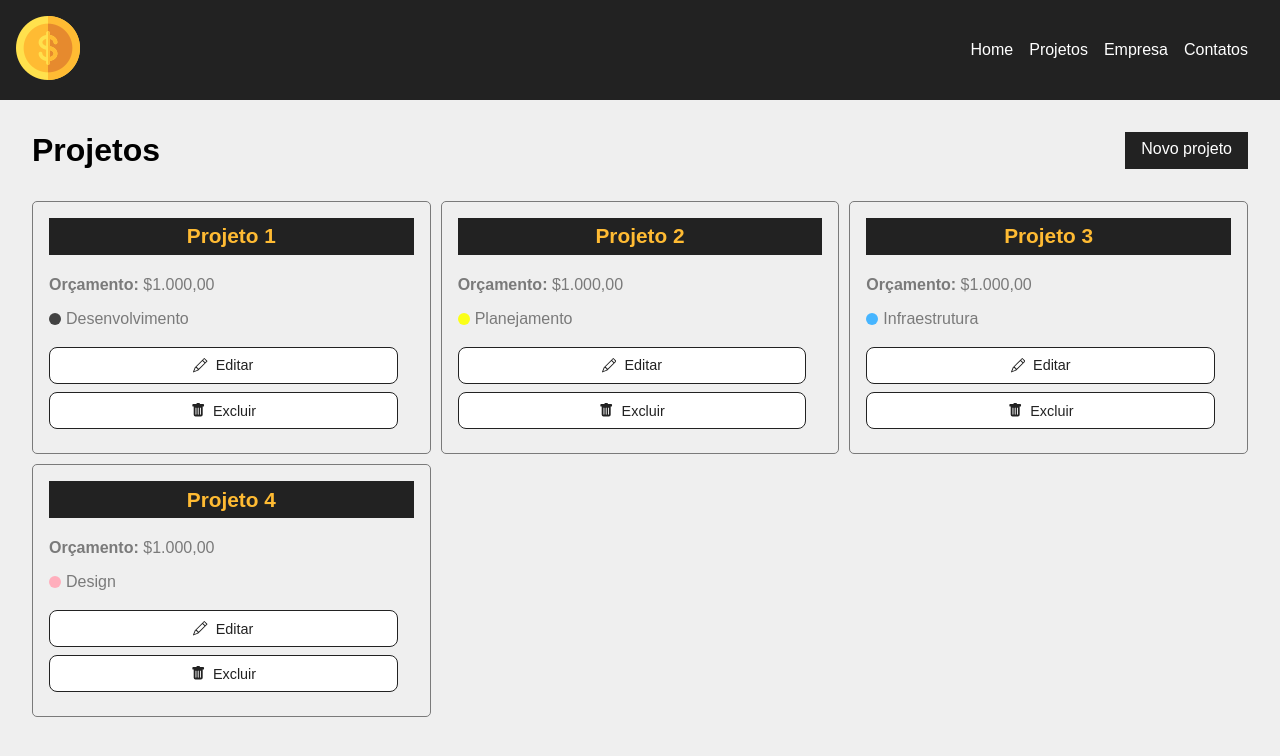
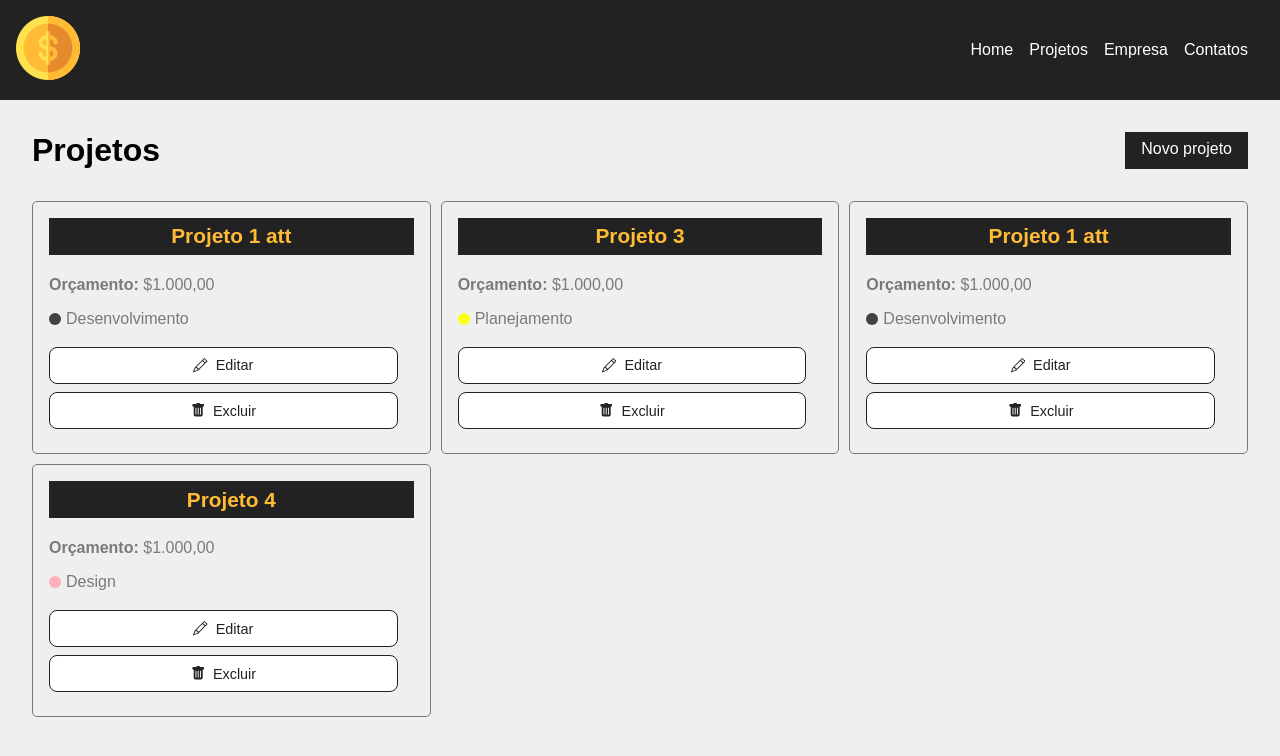
Before and after one commit to Adoniasfalcao/Costs, a React (Create React App) app: page /projects in a window 1280 px wide. Shown: the top 756 px of the page. Built offline with nearby package versions, Linux system fonts and the light colour scheme; data requests are answered from the project's data file.

Commit message:
Edição de projetos

```diff
--- a/dj.json
+++ b/dj.json
@@ -1,11 +1,7 @@
 {
   "projects": [
     {
-
-      "project_name": "Dhenzel Lima Ribeiro",
-      "project_budget": "$1.567,89",
-
-      "project_name": "Projeto 1",
+      "project_name": "Projeto 1 att",
       "project_budget": "$1.000,00",
       "category": {
         "id": "1",
@@ -16,7 +12,7 @@
       "id": 1
     },
     {
-      "project_name": "Projeto 2",
+      "project_name": "Projeto 3 ",
       "project_budget": "$1.000,00",
       "category": {
         "id": "3",
@@ -24,22 +20,18 @@
       },
       "cost": 0,
       "services": [],
-      "id": 2
+      "id": 4
     },
     {
-      "project_name": "Projeto 3",
+      "project_name": "Projeto 1 att",
       "project_budget": "$1.000,00",
-
       "category": {
-        "id": "2",
-        "name": "Infraestrutura"
+        "id": "1",
+        "name": "Desenvolvimento"
       },
       "cost": 0,
       "services": [],
-
-      "id": 1,
-
-      "id": 3
+      "id": 6
     },
     {
       "project_name": "Projeto 4",
@@ -50,8 +42,7 @@
       },
       "cost": 0,
       "services": [],
-      "id": 4
-
+      "id": 7
     }
   ],
   "categories": [
--- a/src/components/pages/Project.jsx
+++ b/src/components/pages/Project.jsx
@@ -4,14 +4,17 @@ import { useState, useEffect } from 'react'
 import Loading from '../layout/Loading'
 import Container from '../layout/Container'
 import ProjectForm from '../project/ProjectForm'
+import Message from '../layout/Message'
 
 
 function Project () {
 
-    //Definindo variáveis para fazer associação ao projeto
+    //Variáveis que se associam ao projeto
     const { id } = useParams()
     const [project, setProject] = useState([])
     const [showProjectForm, setShowProjectForm] = useState(false)
+    const [message, setMessage] = useState()
+    const [type, setType] = useState()
 
 
     //Pegando projetos do JSON
@@ -38,10 +41,13 @@ function Project () {
     function editPost (project) {
 
         if (project.project_budget < project.costs) {
-            //Nada ainda
+            setMessage('O orçamento não pode ser menor que os custos do projeto!')
+            setType('error')
+            return false
         }
 
-        fetch(`http//localhost:5000/projects/${id}`, {
+
+        fetch(`http://localhost:5000/projects/${id}`, {
             method: 'PATCH',
             headers: {
                 'Content-Type':'application/json'
@@ -54,9 +60,12 @@ function Project () {
 
             setProject(data)
             setShowProjectForm(false)
+            setMessage('Projeto atualizado com sucesso!')
+            setType('sucess')
 
         })
         .catch( err => console.log(err) )
+
     }
 
 
@@ -71,10 +80,15 @@ function Project () {
             {project.project_name ?
              (
                 <div className={styles.project_details}>
+
                     <Container customClass="column">
+                        {message && <Message type={type} message={message}/>}
+
                         <div className={styles.details_container}>
+
                             <h1>Projeto: {project.project_name}</h1>
                             <button onClick={toggleProjectForm} className={styles.btn}>{!showProjectForm ? 'Editar projeto' : 'Fechar'}</button>
+
 
                             {!showProjectForm ?
                             (
@@ -96,7 +110,7 @@ function Project () {
                             (
                                 <div className={styles.project_info}>
                                     <p>Editar projeto</p>
-                                    <ProjectForm handleSubmit={editPost} btnText="Concluir edição" projectData={project} />
+                                    <ProjectForm handleSubmit={editPost} btnText="Concluir edição" projectData={project} key={project.id}/>
                                 </div>
                             )}
 
--- a/src/components/pages/Projects.jsx
+++ b/src/components/pages/Projects.jsx
@@ -36,7 +36,6 @@ function Projects () {
         }).then( resp => resp.json()
 
         ).then( data => {
-            console.log(data)
             setProjects(data)
             setRemoveLoading(true)
         })
```
Also changed, not shown: src/components/project/ProjectForm.jsx (+6 -1 lines).
